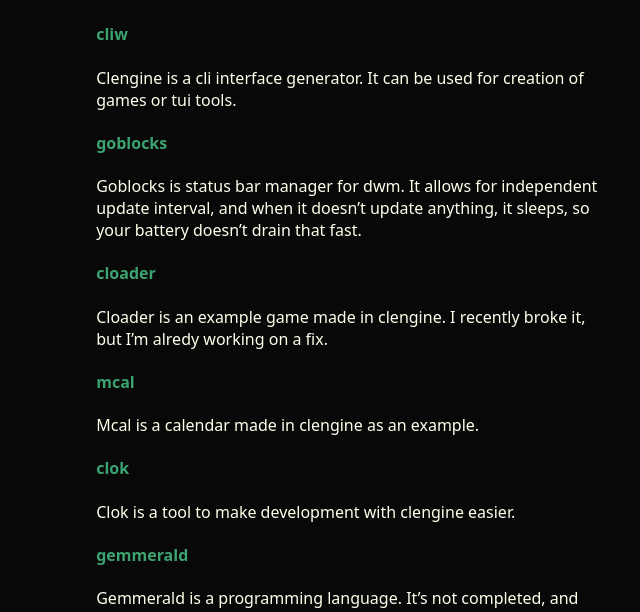
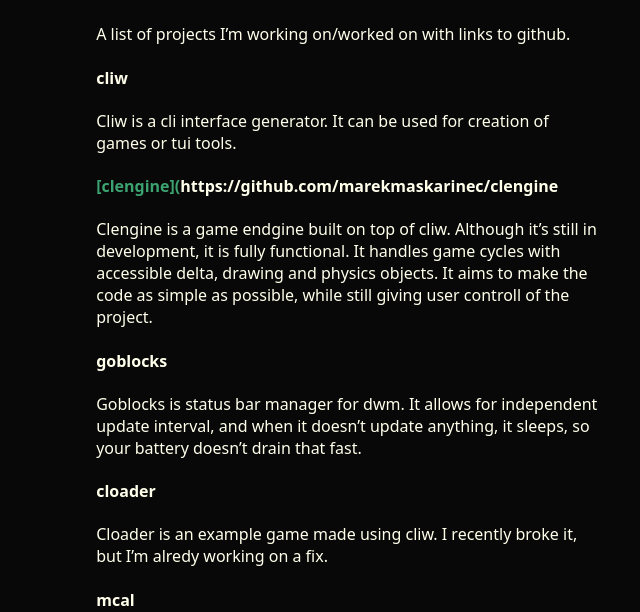
Before and after one commit to marekmaskarinec/marekmaskarinec.github.io, a plain HTML site: page projects.html in a window 1280 px wide. Shown: the part 183-795 px from the top of the page, without its empty margins (291-931 px from the left). Drawn offline with Linux system fonts and the light colour scheme.

Commit message:
+added projects and links

```diff
--- a/projects.html
+++ b/projects.html
@@ -9,27 +9,33 @@
 		<div class="content">
 <h2>projects</h2>
 
-<h4>cliw</h4>
+<p>A list of projects I&rsquo;m working on/worked on with links to github.</p>
 
-<p>Clengine is a cli interface generator. It can be used for creation of games or tui tools.</p>
+<h4><a href="https://github.com/marekmaskarinec/cliw">cliw</a></h4>
 
-<h4>goblocks</h4>
+<p>Cliw is a cli interface generator. It can be used for creation of games or tui tools.</p>
+
+<h4>[clengine](<a href="https://github.com/marekmaskarinec/clengine">https://github.com/marekmaskarinec/clengine</a></h4>
+
+<p>Clengine is a game endgine built on top of cliw. Although it&rsquo;s still in development, it is fully functional. It handles game cycles with accessible delta, drawing and physics objects. It aims to make the code as simple as possible, while still giving user controll of the project.</p>
+
+<h4><a href="https://github.com/marekmaskarinec/goblocks">goblocks</a></h4>
 
 <p>Goblocks is status bar manager for dwm. It allows for independent update interval, and when it doesn&rsquo;t update anything, it sleeps, so your battery doesn&rsquo;t drain that fast.</p>
 
-<h4>cloader</h4>
+<h4><a href="https://github.com/marekmaskarinec/cloader">cloader</a></h4>
 
-<p>Cloader is an example game made in clengine. I recently broke it, but I&rsquo;m alredy working on a fix.</p>
+<p>Cloader is an example game made using cliw. I recently broke it, but I&rsquo;m alredy working on a fix.</p>
 
-<h4>mcal</h4>
+<h4><a href="https://github.com/marekmaskarinec/mcal">mcal</a></h4>
 
-<p>Mcal is a calendar made in clengine as an example.</p>
+<p>Mcal is a calendar made using cliw as an example.</p>
 
-<h4>clok</h4>
+<h4><a href="https://github.com/marekmaskarinec/mdsite">mdsite</a></h4>
 
-<p>Clok is a tool to make development with clengine easier.</p>
+<p>A simple static site generator, that parses markdown and puts it into premade html template, aiming to be as simple as possible. It was used to create this site :]</p>
 
-<h4>gemmerald</h4>
+<h4><a href="https://github.com/marekmaskarinec/">gemmerald</a></h4>
 
 <p>Gemmerald is a programming language. It&rsquo;s not completed, and stuff that works is buggy. I don&rsquo;t think it will ever be completed, since it&rsquo;s just a side project of mine.</p>
 
```
Also changed, not shown: 1 other file.
